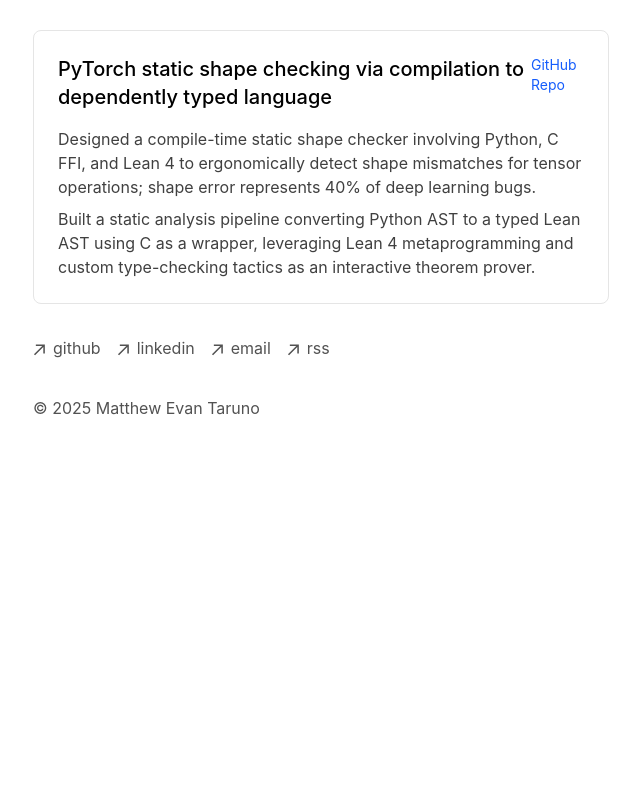
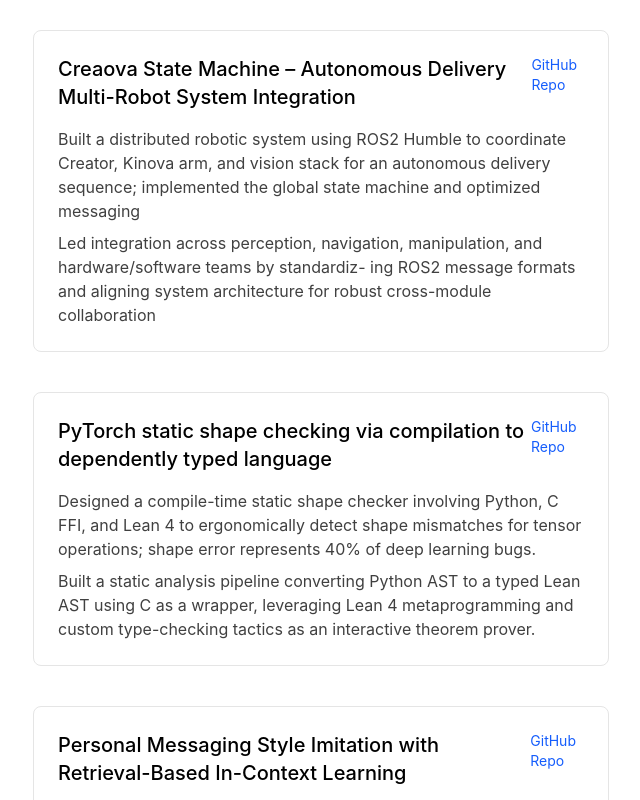
Before and after one commit to mtaruno/blog, a Next.js app: page /projects in a window 1280 px wide. Shown: the part 480-1280 px from the top of the page, without its empty margins (319-959 px from the left). Before the commit the page ends 964 px from the top, so only its background shows below. Built offline with nearby package versions, Linux system fonts and the light colour scheme.

Commit message:
update projects

```diff
--- a/app/components/projects.tsx
+++ b/app/components/projects.tsx
@@ -16,8 +16,17 @@ export function Projects() {
         "Developed Hestia AI, a co-parenting assistant powered by a custom Graph RAG pipeline using Neo4j Aura, clustering, subgraph retrieval, and domain-specific ontology, integrating 300+ parenting resources.",
         "Built and launched a mobile application using Flutter with Firebase and Cloud Functions, enabling anonymous community interaction and intuitive chat interface; collaborated with 2 designers and 1 developer."
       ],
-      link: "#",
+      link: "https://testflight.apple.com/join/3EGuxzPd",
       linkText: "Testflight"
+    },
+    {
+      title: "Creaova State Machine – Autonomous Delivery Multi-Robot System Integration",
+      description: [
+        "Built a distributed robotic system using ROS2 Humble to coordinate Creator, Kinova arm, and vision stack for an autonomous delivery sequence; implemented the global state machine and optimized messaging",
+        "Led integration across perception, navigation, manipulation, and hardware/software teams by standardiz- ing ROS2 message formats and aligning system architecture for robust cross-module collaboration"
+      ],
+      link: "https://github.com/mtaruno/creova-state-machine.git",
+      linkText: "GitHub Repo"
     },
     {
       title: "PyTorch static shape checking via compilation to dependently typed language",
@@ -25,9 +34,19 @@ export function Projects() {
         "Designed a compile-time static shape checker involving Python, C FFI, and Lean 4 to ergonomically detect shape mismatches for tensor operations; shape error represents 40% of deep learning bugs.",
         "Built a static analysis pipeline converting Python AST to a typed Lean AST using C as a wrapper, leveraging Lean 4 metaprogramming and custom type-checking tactics as an interactive theorem prover."
       ],
-      link: "https://github.com/mtaruno/pytorch-shape-checker",
+      link: "https://github.com/markpock/shapechecker.git",
+      linkText: "GitHub Repo"
+    },
+    {
+      title: "Personal Messaging Style Imitation with Retrieval-Based In-Context Learning",
+      description: [
+        "Developed Ditto, an AI surrogate which selectively retrieves user chat history and quantitatively processes user chat history to build a unique conversational profile; this enables imitation of personal messaging styles to improve the emotional quality of Human-LM interactions. ",
+        "Designed and deployed a responsive web-based chat interface using TypeScript, shadcn, sqlite, and Flask."
+      ],
+      link: "https://github.com/mtaruno/type-like-you",
       linkText: "GitHub Repo"
     }
+
   ];
 
   return (
```
